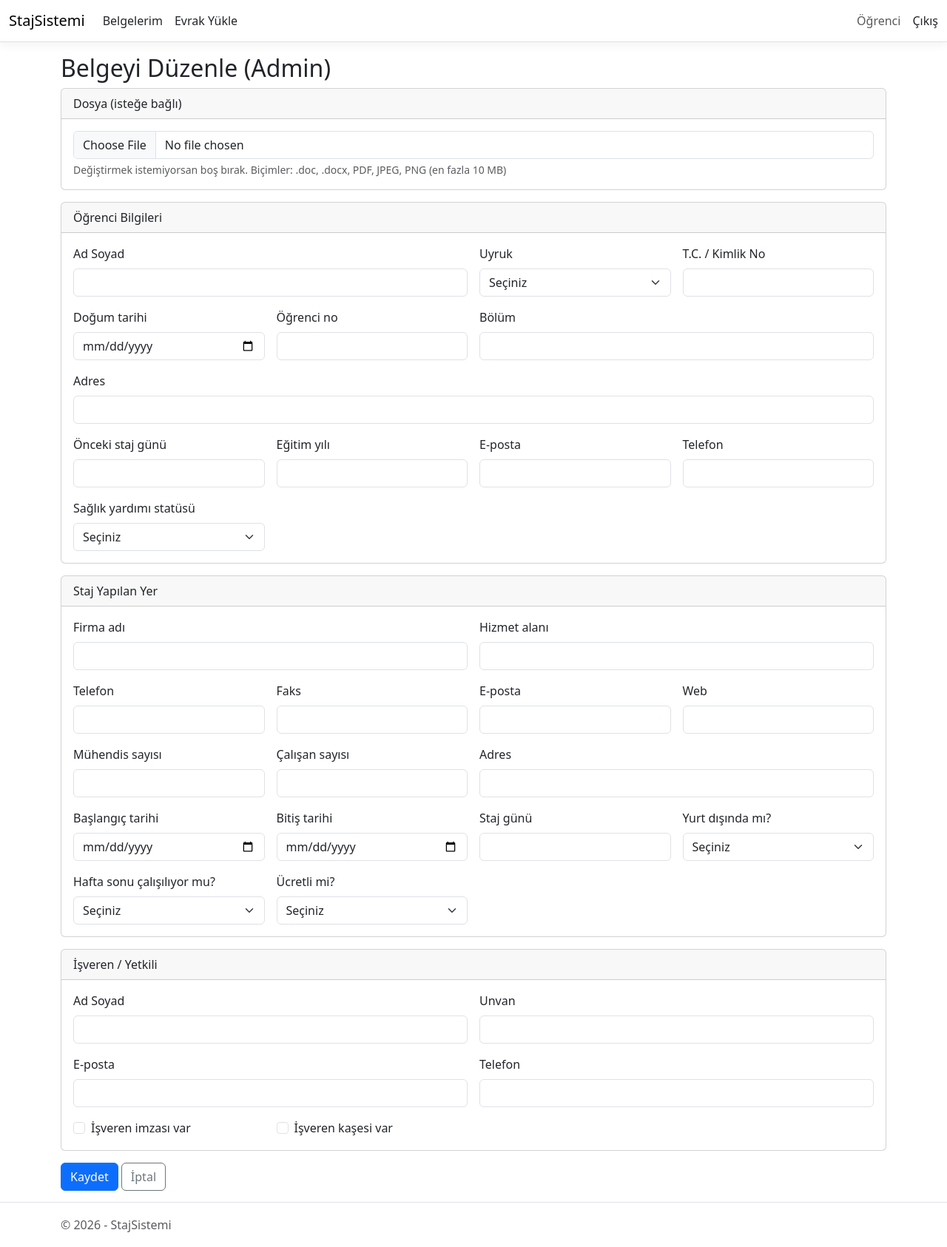
After one commit to oyku2707/Prolab-3---Staj-Evrak-Dogrulama-ve-Yonetim-Sistemi, an ASP.NET Core app: template StajSistemi/Views/Admin/Edit.cshtml in a window 1280 px wide. The commit adds this page. Shown: the whole page at 74% size. Run offline with ASP.NET Core 8, Linux system fonts and the light colour scheme; the template is opened without the code that fills it, so the values that code supplies are empty; style sheets or scripts are compiled from the project's sources.

Commit message:
Admin duzenleme eklendi

```diff
--- a/StajSistemi/Services/Documents/IAdminDocumentService.cs
+++ b/StajSistemi/Services/Documents/IAdminDocumentService.cs
@@ -1,6 +1,9 @@
+using StajSistemi.Domain.Entities;
+
 namespace StajSistemi.Services.Documents;
 
 public interface IAdminDocumentService
 {
     Task<bool> DeleteAsync(int documentId);
+    Task<UploadResult> UpdateAsync(int documentId, Ek16Data entered, IFormFile? file);
 }
--- a/StajSistemi/Views/Admin/Details.cshtml
+++ b/StajSistemi/Views/Admin/Details.cshtml
@@ -5,6 +5,10 @@
 }
 
 <h2>Belge Detayı</h2>
+@if (TempData["Message"] != null)
+{
+    <div class="alert alert-success">@TempData["Message"]</div>
+}
 
 <div class="card mb-3">
     <div class="card-body row">
@@ -90,6 +94,7 @@
 }
 
 <a class="btn btn-outline-secondary" asp-action="Documents">Listeye dön</a>
+<a class="btn btn-warning" asp-action="Edit" asp-route-id="@Model.DocumentId">Düzenle</a>
 <button type="button" class="btn btn-danger" data-bs-toggle="modal" data-bs-target="#deleteModal">Sil</button>
 
 <div class="modal fade" id="deleteModal" tabindex="-1">
--- /dev/null
+++ b/StajSistemi/Views/Admin/Edit.cshtml
@@ -0,0 +1,200 @@
+@model StajSistemi.Models.UploadViewModel
+@using StajSistemi.Domain.Enums
+@{
+    ViewData["Title"] = "Belgeyi Düzenle";
+    var yesNo = new SelectList(new[]
+    {
+        new { V = "true", T = "Evet" },
+        new { V = "false", T = "Hayır" }
+    }, "V", "T");
+    var healthOptions = new SelectList(Enumerable.Range(1, 6));
+}
+
+<h2>Belgeyi Düzenle (Admin)</h2>
+
+@if (ViewBag.Error != null)
+{
+    <div class="alert alert-danger">@ViewBag.Error</div>
+}
+
+<form asp-action="Edit" method="post" enctype="multipart/form-data">
+    <input type="hidden" asp-for="DocumentId" />
+    <input type="hidden" asp-for="Entered.StudentApprovalFilled" />
+    <input type="hidden" asp-for="Entered.AdvisorApprovalFilled" />
+
+    <div class="card mb-3">
+        <div class="card-header">Dosya (isteğe bağlı)</div>
+        <div class="card-body">
+            <input asp-for="File" type="file" class="form-control"
+                   accept=".doc,.docx,.pdf,.jpg,.jpeg,.png" />
+            <div class="form-text">Değiştirmek istemiyorsan boş bırak. Biçimler: .doc, .docx, PDF, JPEG, PNG (en fazla 10 MB)</div>
+        </div>
+    </div>
+
+    <div class="card mb-3">
+        <div class="card-header">Öğrenci Bilgileri</div>
+        <div class="card-body row g-3">
+            <div class="col-md-6">
+                <label asp-for="Entered.StudentFullName" class="form-label">Ad Soyad</label>
+                <input asp-for="Entered.StudentFullName" class="form-control" />
+            </div>
+            <div class="col-md-3">
+                <label asp-for="Entered.Nationality" class="form-label">Uyruk</label>
+                <select asp-for="Entered.Nationality" asp-items="Html.GetEnumSelectList<Nationality>()" class="form-select">
+                    <option value="">Seçiniz</option>
+                </select>
+            </div>
+            <div class="col-md-3">
+                <label asp-for="Entered.TcNo" class="form-label">T.C. / Kimlik No</label>
+                <input asp-for="Entered.TcNo" class="form-control" />
+            </div>
+            <div class="col-md-3">
+                <label asp-for="Entered.BirthDate" class="form-label">Doğum tarihi</label>
+                <input asp-for="Entered.BirthDate" type="date" class="form-control" />
+            </div>
+            <div class="col-md-3">
+                <label asp-for="Entered.StudentNo" class="form-label">Öğrenci no</label>
+                <input asp-for="Entered.StudentNo" class="form-control" />
+            </div>
+            <div class="col-md-6">
+                <label asp-for="Entered.Department" class="form-label">Bölüm</label>
+                <input asp-for="Entered.Department" class="form-control" />
+            </div>
+            <div class="col-12">
+                <label asp-for="Entered.Address" class="form-label">Adres</label>
+                <input asp-for="Entered.Address" class="form-control" />
+            </div>
+            <div class="col-md-3">
+                <label asp-for="Entered.PreviousInternshipDays" class="form-label">Önceki staj günü</label>
+                <input asp-for="Entered.PreviousInternshipDays" type="number" class="form-control" />
+            </div>
+            <div class="col-md-3">
+                <label asp-for="Entered.AcademicYear" class="form-label">Eğitim yılı</label>
+                <input asp-for="Entered.AcademicYear" class="form-control" />
+            </div>
+            <div class="col-md-3">
+                <label asp-for="Entered.StudentEmail" class="form-label">E-posta</label>
+                <input asp-for="Entered.StudentEmail" type="email" class="form-control" />
+            </div>
+            <div class="col-md-3">
+                <label asp-for="Entered.StudentPhone" class="form-label">Telefon</label>
+                <input asp-for="Entered.StudentPhone" class="form-control" />
+            </div>
+            <div class="col-md-3">
+                <label asp-for="Entered.HealthAidStatus" class="form-label">Sağlık yardımı statüsü</label>
+                <select asp-for="Entered.HealthAidStatus" asp-items="healthOptions" class="form-select">
+                    <option value="">Seçiniz</option>
+                </select>
+            </div>
+        </div>
+    </div>
+
+    <div class="card mb-3">
+        <div class="card-header">Staj Yapılan Yer</div>
+        <div class="card-body row g-3">
+            <div class="col-md-6">
+                <label asp-for="Entered.CompanyName" class="form-label">Firma adı</label>
+                <input asp-for="Entered.CompanyName" class="form-control" />
+            </div>
+            <div class="col-md-6">
+                <label asp-for="Entered.ServiceArea" class="form-label">Hizmet alanı</label>
+                <input asp-for="Entered.ServiceArea" class="form-control" />
+            </div>
+            <div class="col-md-3">
+                <label asp-for="Entered.CompanyPhone" class="form-label">Telefon</label>
+                <input asp-for="Entered.CompanyPhone" class="form-control" />
+            </div>
+            <div class="col-md-3">
+                <label asp-for="Entered.CompanyFax" class="form-label">Faks</label>
+                <input asp-for="Entered.CompanyFax" class="form-control" />
+            </div>
+            <div class="col-md-3">
+                <label asp-for="Entered.CompanyEmail" class="form-label">E-posta</label>
+                <input asp-for="Entered.CompanyEmail" type="email" class="form-control" />
+            </div>
+            <div class="col-md-3">
+                <label asp-for="Entered.CompanyWeb" class="form-label">Web</label>
+                <input asp-for="Entered.CompanyWeb" class="form-control" />
+            </div>
+            <div class="col-md-3">
+                <label asp-for="Entered.EngineerCount" class="form-label">Mühendis sayısı</label>
+                <input asp-for="Entered.EngineerCount" type="number" class="form-control" />
+            </div>
+            <div class="col-md-3">
+                <label asp-for="Entered.EmployeeCount" class="form-label">Çalışan sayısı</label>
+                <input asp-for="Entered.EmployeeCount" type="number" class="form-control" />
+            </div>
+            <div class="col-md-6">
+                <label asp-for="Entered.CompanyAddress" class="form-label">Adres</label>
+                <input asp-for="Entered.CompanyAddress" class="form-control" />
+            </div>
+            <div class="col-md-3">
+                <label asp-for="Entered.StartDate" class="form-label">Başlangıç tarihi</label>
+                <input asp-for="Entered.StartDate" type="date" class="form-control" />
+            </div>
+            <div class="col-md-3">
+                <label asp-for="Entered.EndDate" class="form-label">Bitiş tarihi</label>
+                <input asp-for="Entered.EndDate" type="date" class="form-control" />
+            </div>
+            <div class="col-md-3">
+                <label asp-for="Entered.InternshipDays" class="form-label">Staj günü</label>
+                <input asp-for="Entered.InternshipDays" type="number" class="form-control" />
+            </div>
+            <div class="col-md-3">
+                <label asp-for="Entered.IsAbroad" class="form-label">Yurt dışında mı?</label>
+                <select asp-for="Entered.IsAbroad" asp-items="yesNo" class="form-select">
+                    <option value="">Seçiniz</option>
+                </select>
+            </div>
+            <div class="col-md-3">
+                <label asp-for="Entered.WorksOnWeekends" class="form-label">Hafta sonu çalışılıyor mu?</label>
+                <select asp-for="Entered.WorksOnWeekends" asp-items="yesNo" class="form-select">
+                    <option value="">Seçiniz</option>
+                </select>
+            </div>
+            <div class="col-md-3">
+                <label asp-for="Entered.IsPaid" class="form-label">Ücretli mi?</label>
+                <select asp-for="Entered.IsPaid" asp-items="yesNo" class="form-select">
+                    <option value="">Seçiniz</option>
+                </select>
+            </div>
+        </div>
+    </div>
+
+    <div class="card mb-3">
+        <div class="card-header">İşveren / Yetkili</div>
+        <div class="card-body row g-3">
+            <div class="col-md-6">
+                <label asp-for="Entered.EmployerFullName" class="form-label">Ad Soyad</label>
+                <input asp-for="Entered.EmployerFullName" class="form-control" />
+            </div>
+            <div class="col-md-6">
+                <label asp-for="Entered.EmployerTitle" class="form-label">Unvan</label>
+                <input asp-for="Entered.EmployerTitle" class="form-control" />
+            </div>
+            <div class="col-md-6">
+                <label asp-for="Entered.EmployerEmail" class="form-label">E-posta</label>
+                <input asp-for="Entered.EmployerEmail" type="email" class="form-control" />
+            </div>
+            <div class="col-md-6">
+                <label asp-for="Entered.EmployerPhone" class="form-label">Telefon</label>
+                <input asp-for="Entered.EmployerPhone" class="form-control" />
+            </div>
+            <div class="col-md-3">
+                <div class="form-check">
+                    <input asp-for="Entered.EmployerHasSignature" class="form-check-input" />
+                    <label asp-for="Entered.EmployerHasSignature" class="form-check-label">İşveren imzası var</label>
+                </div>
+            </div>
+            <div class="col-md-3">
+                <div class="form-check">
+                    <input asp-for="Entered.EmployerHasStamp" class="form-check-input" />
+                    <label asp-for="Entered.EmployerHasStamp" class="form-check-label">İşveren kaşesi var</label>
+                </div>
+            </div>
+        </div>
+    </div>
+
+    <button type="submit" class="btn btn-primary">Kaydet</button>
+    <a class="btn btn-outline-secondary" asp-action="Details" asp-route-id="@Model.DocumentId">İptal</a>
+</form>
```
Also changed, not shown: StajSistemi/Controllers/AdminController.cs (+32 -0 lines), StajSistemi/Services/Documents/AdminDocumentService.cs (+58 -6 lines).
